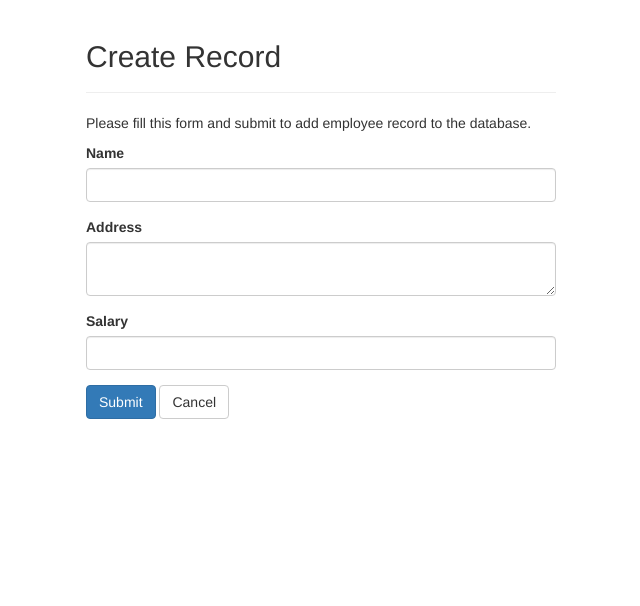
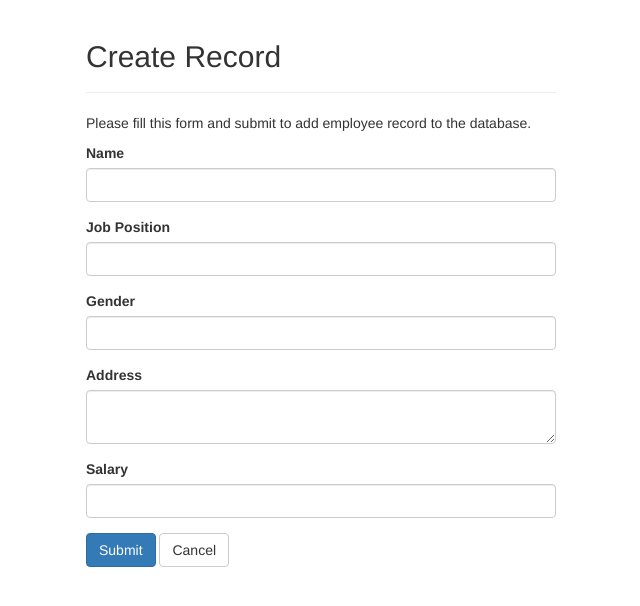
Before and after one commit to chenfenggiser/php-curd-demo, a PHP site: page /create.php in a window 1280 px wide. Shown: the top 606 px of the page, without its empty margins (319-959 px from the left). Run offline with PHP 8.4, Linux system fonts and the light colour scheme.

Commit message:
added the new two columns feature on the create page

```diff
--- a/create.php
+++ b/create.php
@@ -3,13 +3,13 @@
 require_once 'config.php';
 
 // Define variables and initialize with empty values
-$name = $address = $salary = "";
-$name_err = $address_err = $salary_err = "";
+$name = $position = $gender = $address = $salary = "";
+$name_err = $position_err = $gender_err = $address_err = $salary_err = "";
 
 // Processing form data when form is submitted
 if($_SERVER["REQUEST_METHOD"] == "POST"){
     // Validate name
-    $input_name = trim($_POST["name"]);
+    $input_name = $_POST["name"];
     if(empty($input_name)){
         $name_err = "Please enter a name.";
     } elseif(!filter_var(trim($_POST["name"]), FILTER_VALIDATE_REGEXP, array("options"=>array("regexp"=>"/^[a-zA-Z'-.\s ]+$/")))){
@@ -18,6 +18,25 @@ if($_SERVER["REQUEST_METHOD"] == "POST"){
         $name = $input_name;
     }
 
+
+    // Validate position
+    $input_position = trim($_POST["position"]);
+    if(empty($input_position)){
+        $position_err = 'Please enter a job position.';
+    } else{
+        $position = $input_position;
+    }
+
+
+    // Validate gender
+    $input_gender = trim($_POST["gender"]);
+    if(empty($input_gender)){
+        $gender_err = 'Please enter a gender, male or female or others.';
+    } else{
+        $gender = $input_gender;
+    }
+
+
     // Validate address
     $input_address = trim($_POST["address"]);
     if(empty($input_address)){
@@ -25,6 +44,7 @@ if($_SERVER["REQUEST_METHOD"] == "POST"){
     } else{
         $address = $input_address;
     }
+
 
     // Validate salary
     $input_salary = trim($_POST["salary"]);
@@ -36,17 +56,20 @@ if($_SERVER["REQUEST_METHOD"] == "POST"){
         $salary = $input_salary;
     }
 
+
     // Check input errors before inserting in database
-    if(empty($name_err) && empty($address_err) && empty($salary_err)){
+    if(empty($name_err) && empty($position_err) && empty($gender_err) && empty($address_err) && empty($salary_err)){
         // Prepare an insert statement
-        $sql = "INSERT INTO employees (name, address, salary) VALUES (?, ?, ?)";
+        $sql = "INSERT INTO employees (name, position, gender, address, salary) VALUES (?, ?, ?, ?, ?)";
 
         if($stmt = $mysqli->prepare($sql)){
             // Bind variables to the prepared statement as parameters
-            $stmt->bind_param("sss", $param_name, $param_address, $param_salary);
+            $stmt->bind_param("sssss", $param_name, $param_position, $param_gender, $param_address, $param_salary);
 
             // Set parameters
             $param_name = $name;
+            $param_position = $position;
+            $param_gender = $gender;
             $param_address = $address;
             $param_salary = $salary;
 
@@ -92,21 +115,37 @@ if($_SERVER["REQUEST_METHOD"] == "POST"){
                     </div>
                     <p>Please fill this form and submit to add employee record to the database.</p>
                     <form action="<?php echo htmlspecialchars($_SERVER["PHP_SELF"]); ?>" method="post">
+
                         <div class="form-group <?php echo (!empty($name_err)) ? 'has-error' : ''; ?>">
                             <label>Name</label>
-                            <input type="text" name="name" class="form-control" value="<?php echo $name; ?>">
+                            <input type="text" name="name" class="form-control">
                             <span class="help-block"><?php echo $name_err;?></span>
                         </div>
+
+                        <div class="form-group <?php echo (!empty($position_err)) ? 'has-error' : ''; ?>">
+                            <label>Job Position</label>
+                            <input type="text" name="position" class="form-control" value="<?php echo $position; ?>">
+                            <span class="help-block"><?php echo $position_err;?></span>
+                        </div>
+
+                        <div class="form-group <?php echo (!empty($gender_err)) ? 'has-error' : ''; ?>">
+                            <label>Gender</label>
+                            <input type="text" name="gender" class="form-control" value="<?php echo $gender; ?>">
+                            <span class="help-block"><?php echo $gender_err;?></span>
+                        </div>
+
                         <div class="form-group <?php echo (!empty($address_err)) ? 'has-error' : ''; ?>">
                             <label>Address</label>
                             <textarea name="address" class="form-control"><?php echo $address; ?></textarea>
                             <span class="help-block"><?php echo $address_err;?></span>
                         </div>
+
                         <div class="form-group <?php echo (!empty($salary_err)) ? 'has-error' : ''; ?>">
                             <label>Salary</label>
                             <input type="text" name="salary" class="form-control" value="<?php echo $salary; ?>">
                             <span class="help-block"><?php echo $salary_err;?></span>
                         </div>
+
                         <input type="submit" class="btn btn-primary" value="Submit">
                         <a href="index.php" class="btn btn-default">Cancel</a>
                     </form>
```
